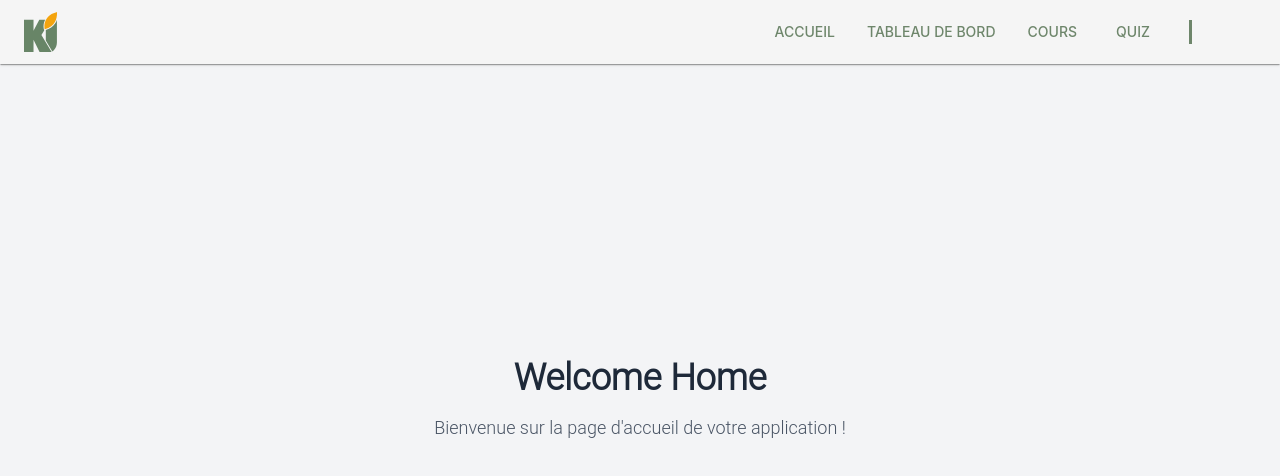
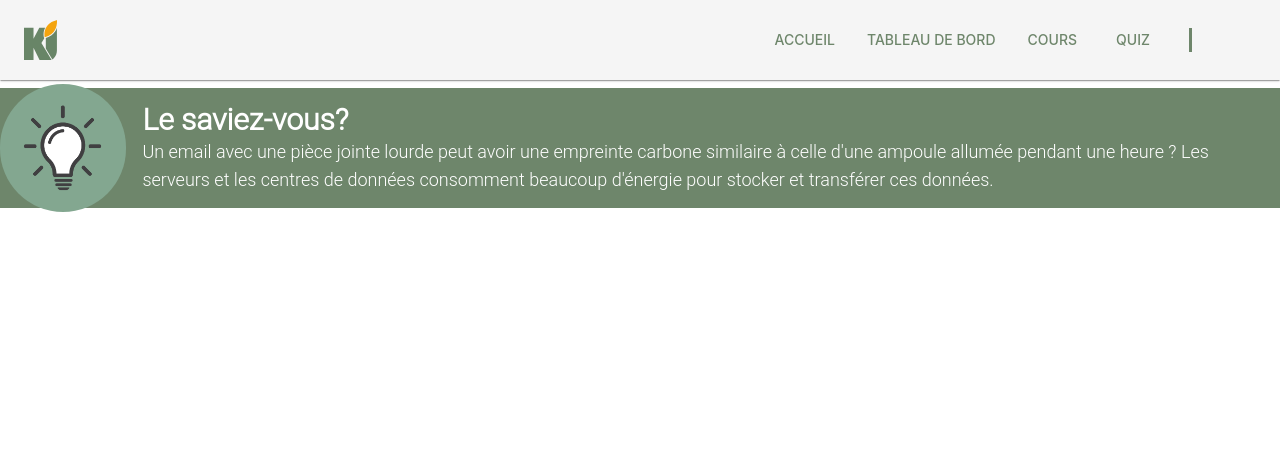
Before and after one commit to leagrnr/digital-project-24-25-client, a React (Vite) app: page / in a window 1280 px wide. Shown: the top 476 px of the page. Built offline with nearby package versions, Linux system fonts and the light colour scheme; some icons are missing.

Commit message:
AnnecdoteComponent

```diff
--- a/src/components/web/NavbarComponent.tsx
+++ b/src/components/web/NavbarComponent.tsx
@@ -37,7 +37,7 @@ export default function NavBar() {
 
     return (
         <AppBar position="fixed" color="default" elevation={1}>
-            <Toolbar sx={{ justifyContent: "space-between" }}>
+            <Toolbar sx={{ justifyContent: "space-between", minHeight: "10vh !important" }} >
                 <Box sx={{ flexGrow: 1, display: 'flex', justifyContent: { xs: 'center', md: 'flex-start' } }}>
                     <img src={Logo} alt="Logo" style={{ height: 40 }} />
                 </Box>
--- a/src/views/Home.tsx
+++ b/src/views/Home.tsx
@@ -1,12 +1,6 @@
+// import UserList from "../components/web/UserList.tsx";
+import AnnecdoteComponent from "../components/web/AnnecdoteComponent.tsx";
+
 export default function Home() {
-    return (
-        <>
-        <div className="flex flex-col items-center justify-center min-h-screen bg-gray-100">
-            <h1 className="text-4xl font-bold text-gray-800">Welcome Home</h1>
-            <p className="mt-4 text-lg text-gray-600">
-                Bienvenue sur la page d'accueil de votre application !
-            </p>
-        </div>
-        </>
-    );
+    return <AnnecdoteComponent />;
 }
```
Also changed, not shown: src/assets/ampoule.png (added).
